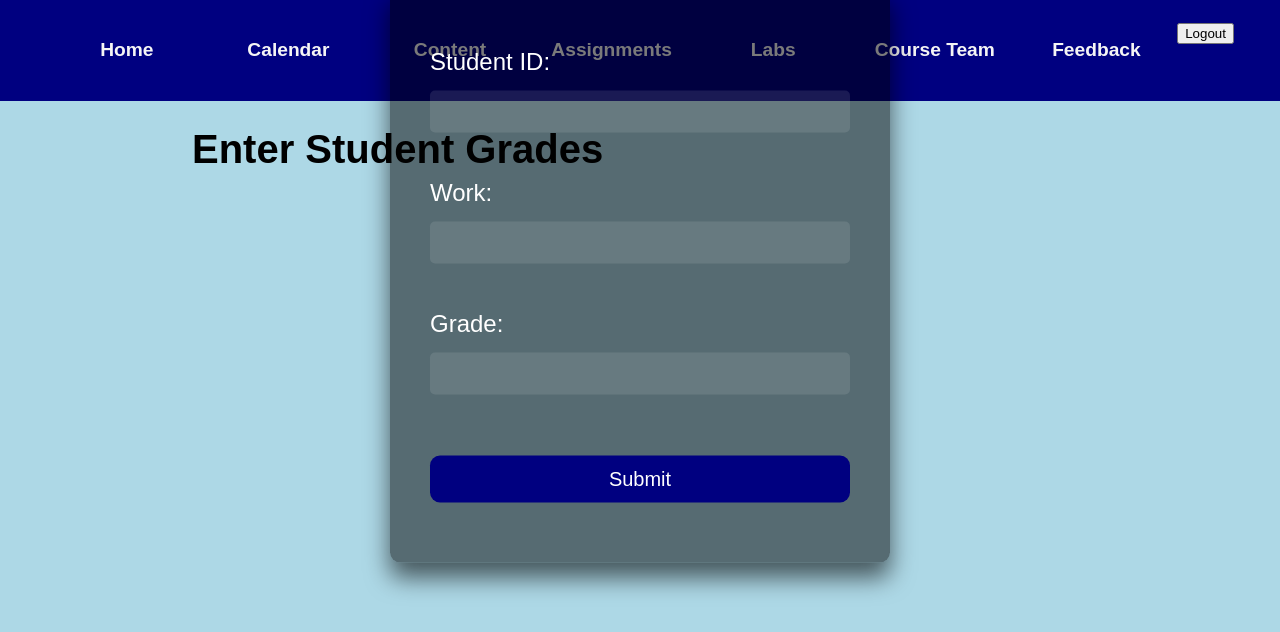
After one commit to jediela/B20_a3, a Flask app: page /enterGrades.html in a window 1280 px wide. The commit adds this page. Shown: the top 632 px of the page. Run offline with Flask 3, Linux system fonts and the light colour scheme.

Commit message:
most things except feedback

```diff
--- a/app.py
+++ b/app.py
@@ -144,6 +144,29 @@ def viewFeedback():
     instructorFeedback = db.session.query(Feedback, User.uname).join(User, Feedback.uid_student == User.id).filter(Feedback.uid_instructor == instructor_id).all()
     return render_template("instructorFeedback.html", feedback=instructorFeedback)
 
+@app.route('/enterGrades.html', methods=['GET', 'POST'])
+def enterGrades():
+    if request.method == 'POST':
+        student_id = request.form['student_id']
+        work = request.form['work']
+        grade = request.form['grade']
+
+        # Assuming Grade is the model for the 'grades' table
+        new_grade = Grade(id=student_id, work=work, grade=grade)
+        db.session.add(new_grade)
+        db.session.commit()
+
+        flash('Grade entered successfully!', 'success')
+        return redirect(url_for('enterGrades'))
+    else:
+        return render_template("enterGrades.html")
+
+@app.route('/instructorRemarks.html')
+def viewRemarks():
+    remarks = db.session.query(Remark, User.uname).join(User, Remark.id == User.id).all()
+    return render_template("instructorRemarks.html", remarks=remarks)
+
+
 @app.route('/studentHome')
 def studentHome():
     if 'user_id' not in session or session['user_type'] != 'student':
--- a/static/css/instructor.css
+++ b/static/css/instructor.css
@@ -151,3 +151,55 @@ th{
     width: 30%;
     max-width: 30%;
 }
+
+.gradesForm {
+    position: absolute;
+    top: 50%;
+    left: 50%;
+    transform: translate(-50%, -50%);
+    width: 500px;
+    padding: 60px 40px;
+    background: rgba(0,0,0,.5);
+    box-sizing: border-box;
+    box-shadow: 0 15px 25px rgba(0,0,0,.6);
+    border-radius: 10px;
+    margin-top: -125px;
+}
+
+.gradesForm form {
+    display: flex;
+    flex-direction: column;
+    align-items: center;
+}
+
+.gradesForm label {
+    color: white;
+    font-size: 24px;
+    text-align: left;
+    width: 100%;
+}
+
+.gradesForm input[type="text"],
+.gradesForm input[type="number"] {
+    width: 100%;
+    padding: 12px;
+    border: none;
+    background-color: rgba(255, 255, 255, 0.1);
+    border-radius: 5px;
+    color: white;
+    font-size: 16px;
+    margin-top: 15px;
+    box-sizing: border-box;
+}
+
+.gradesForm input[type="submit"] {
+    width: 100%;
+    padding: 12px;
+    border: none;
+    border-radius: 10px;
+    background-color: navy;
+    color: white;
+    font-size: 20px;
+    cursor: pointer;
+    margin-top: 15px;
+}
--- /dev/null
+++ b/templates/enterGrades.html
@@ -0,0 +1,47 @@
+<!DOCTYPE html>
+<html lang="en">
+<head>
+    <meta charset="UTF-8">
+    <meta name="viewport" content="width=device-width, initial-scale=1.0">
+    <link rel="stylesheet" type="text/css" href="../static/css/instructor.css">
+    <link rel="icon" type="image/icon type" href="../static/docs/tree.png"/>
+    <title>CSCB20 A3 - Enter Grades</title>
+</head>
+<body>
+    <div class="header">
+        <header>
+            <h6><a href="./index.html">Home</a></h6>
+            <h6><a href="./calendar.html">Calendar</a></h6>
+            <h6><a href="./content.html">Content</a></h6>
+            <h6><a href="./assignments.html">Assignments</a></h6>
+            <h6><a href="./labs.html">Labs</a></h6>
+            <h6><a href="./team.html">Course Team</a></h6>
+            <h6><a href="./feedback.html">Feedback</a></h6>
+            <!-- Logout button -->
+            <form action="/logout" method="POST">
+                <button type="submit">Logout</button>
+            </form>
+        </header>
+    </div>
+
+    <div class="page-border">
+        <h1 class="heading">Enter Student Grades</h1>
+
+        <div class="gradesForm">
+            <form action="{{ url_for('enterGrades') }}" method="post">
+                <label for="student_id">Student ID:</label>
+                <input type="text" id="student_id" name="student_id" required><br><br>
+
+                <label for="work">Work:</label>
+                <input type="text" id="work" name="work" required><br><br>
+
+                <label for="grade">Grade:</label>
+                <input type="number" id="grade" name="grade" required><br><br>
+
+                <input class="enterGrade" type="submit" value="Submit">
+            </form>
+        </div>
+    </div>
+
+</body>
+</html>
```
Also changed, not shown: templates/instructorHome.html (+6 -4 lines), templates/instructorRemarks.html (added, +54 -0 lines), instance/A3.db.
